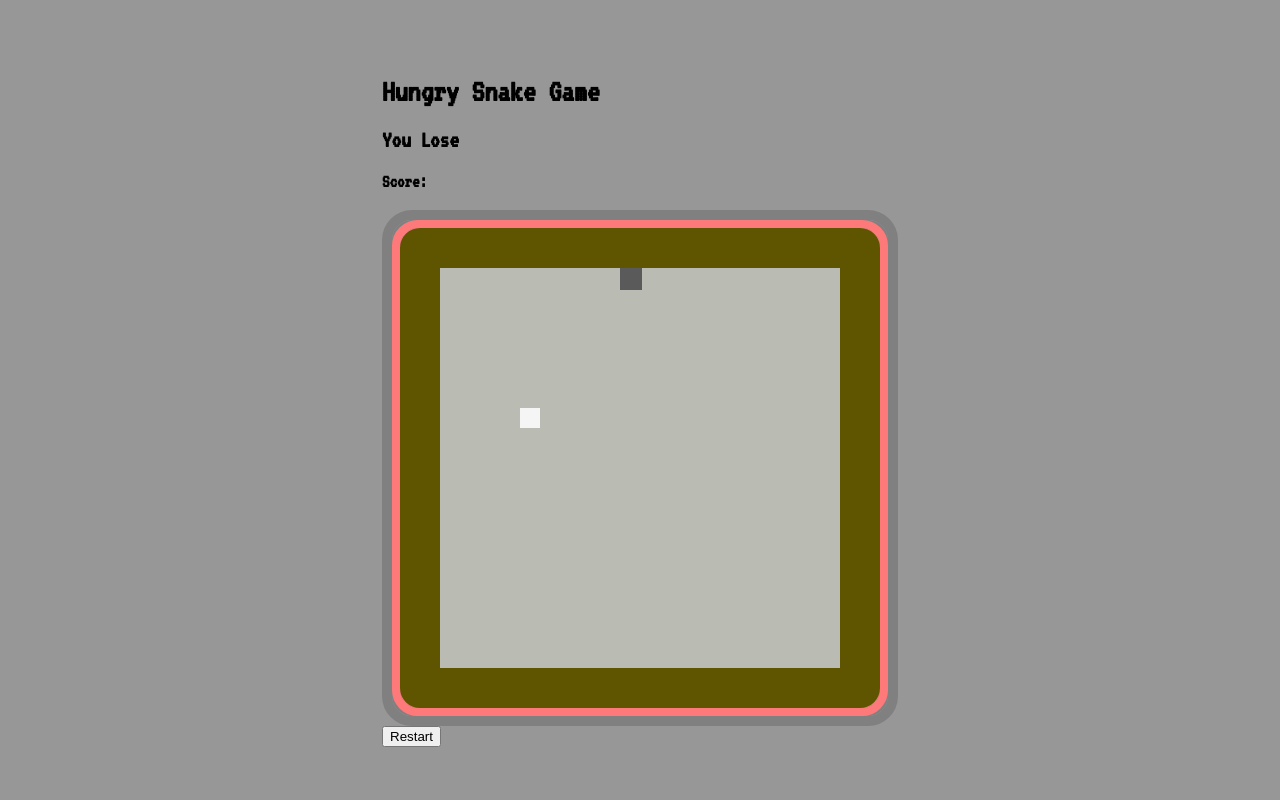
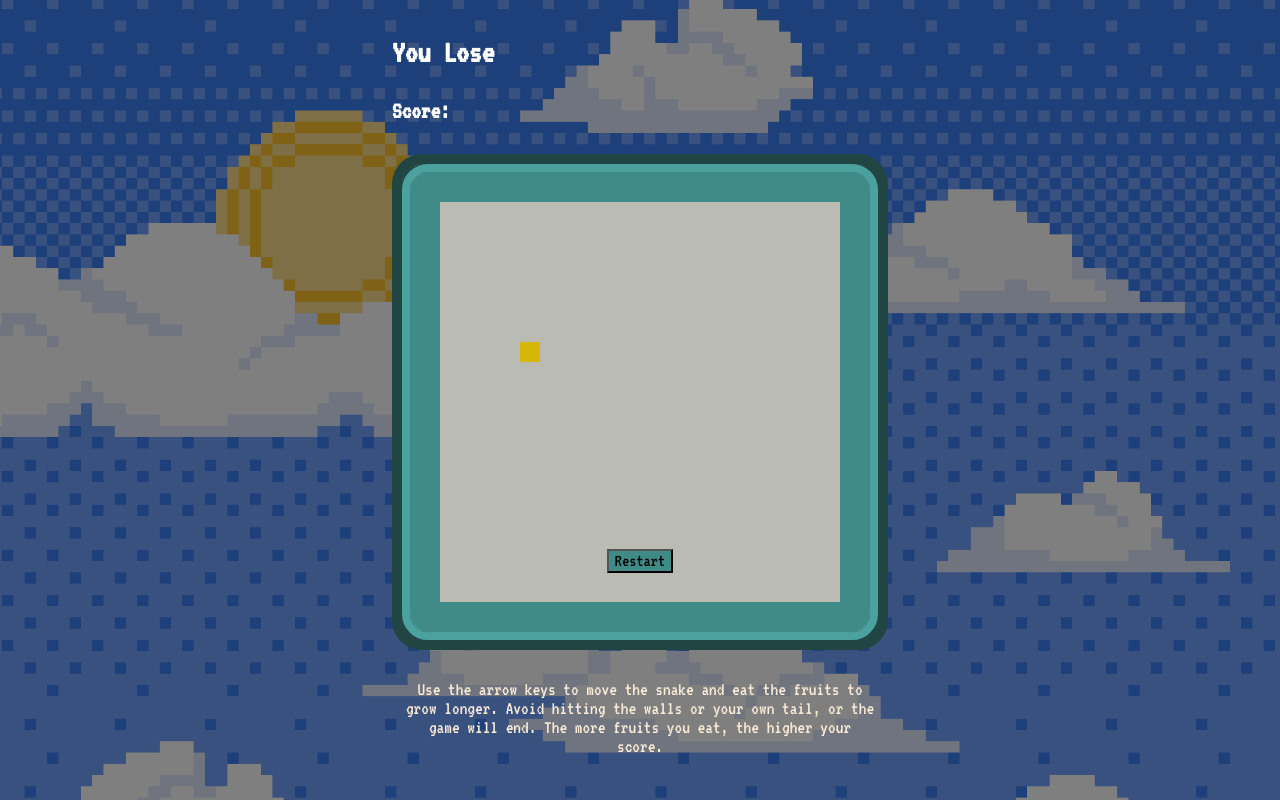
Before and after one commit to everett-wxy/HungrySnakeGame, a plain HTML site: page index.html in a window 1280 px wide. Both pictures are taken after a click on the button "Start". Drawn offline with Linux system fonts and the light colour scheme.

Commit message:
added special fruits

```diff
--- a/css/style.css
+++ b/css/style.css
@@ -1,67 +1,152 @@
-html, body {
-    height: 100vh;
-    margin: 0;
-    display: flex;
-    justify-content: center;
-    align-items: center;
-    font-family: "VT323", monospace;
+body {
+  display: flex;
+  flex-direction: column;
+  justify-content: center;
+  align-items: center;
+  height: 100vh;
+  margin: 0;
+  font-family: "VT323", monospace;
+  background-image: url(/8666420.jpg);
+  background-size: 110%;
+  background-repeat: no-repeat;
+  background-position: 60% 30%;
+  background-color: rgb(151, 151, 151);
 }
 
-html {
-    background-color: rgb(151, 151, 151);
+body::after {
+  content: "";
+  position: absolute;
+  top: 0;
+  left: 0;
+  width: 100%;
+  height: 100%;
+  background-color: rgba(0, 0, 0, 0.5); /* Adjust color and opacity */
+  z-index: -1;
 }
 
-.gameborder-1{
-    border: grey solid 10px;
-    border-radius: 30px;
-    box-shadow: inset 0 0 0 10px grey;
+.header {
+  width: 496px;
+  color: white;
 }
 
-.gameborder-2{
-    border: rgb(254, 122, 122) solid 8px;
-    border-radius: 26px;
-    box-shadow: inset 0 0 0 10px rgb(254, 122, 122);
+.score-parent {
+  display: flex;
+  gap: 20px;
+  margin-bottom: 21px;
 }
 
-.gameborder-3{
-    border: rgb(95, 85, 0) solid 30px;
-    border-radius: 20px;
-    box-shadow: inset 0 0 0 10px rgb(95, 85, 0);
+.score,
+.high-score {
+  /* font-size: 40px; */
+  /* font-weight: bolder; */
+  margin: 10px 0;
+}
+
+.high-score {
+  /* color: #d8ddca; */
+  color: hsl(178, 100%, 70%);
+  display: none;
+  text-shadow: 2px 2px 4px rgb(8, 70, 80);
+}
+
+#game-message {
+  text-transform: capitalize;
+}
+
+.game-border-1 {
+  border: #204543 solid 10px;
+  border-radius: 30px;
+  box-shadow: inset 0 0 0 10px #204543;
+}
+
+.game-border-2 {
+  border: #4ba19e solid 8px;
+  border-radius: 26px;
+  box-shadow: inset 0 0 0 10px #4ba19e;
+}
+
+.game-border-3 {
+  border: #408a87 solid 30px;
+  border-radius: 20px;
+  box-shadow: inset 0 0 0 5px #4ba19e;
 }
 
 .grid-container {
   display: grid;
-  grid-template-columns: repeat(20, 20px); /* 20 columns of 20px */
+  grid-template-columns: repeat(20, 20px);
   grid-template-rows: repeat(20, 20px);
-  gap: 0;
-  /* border: 1px solid black; */
-  margin: 10px;
   width: 400px;
   height: 400px;
+  /* margin: 5px;  */
   background-color: #babcb3;
-}
-
-.grid-cell {
-  border: 1px solid #ccc;
-  background-color: white;
+  overflow: hidden;
 }
 
 .snake-body {
   width: 20px;
   height: 20px;
-  background-color: #5a5a5a;
-  border: 1px dotted #5a5a5a;
+  background-color: #6be6e1;
+  /* border: 1px dotted #5a5a5a; */
   /* grid-column: 10;
   grid-row: 10; */
 }
 
-#restart-button {
-    display: none;
+.fruit {
+  width: 20px;
+  height: 20px;
+  background-color: #2b5c5a;
+}
+.special-fruit {
+  width: 20px;
+  height: 20px;
+  background-color: #d6b707;
 }
 
+.starting-screen {
+  display: flex;
+  position: absolute;
+  flex-direction: column;
+  justify-content: center;
+  align-items: center;
+  height: 400px;
+  width: 400px;
+  top: calc(50%);
+  left: 50%;
+  transform: translate(
+    -50%,
+    -50%
+  ); /* Offsets it by half its own width and height */
+}
 
-.fruit {
-    width: 20px;
-    height: 20px;
-    background-color: whitesmoke;
+#game-logo {
+  width: 250px;
 }
+
+#title {
+  text-align: center;
+  margin-top: -20px;
+}
+
+#instructions {
+  text-align: center;
+  text-transform: capitalize;
+  margin-top: 0;
+}
+
+p {
+  text-align: center;
+  color: antiquewhite;
+  width: 469px;
+  font-size: larger;
+  margin: 30px;
+}
+
+#restart-button {
+  display: none;
+}
+
+button {
+  font-family: "VT323", monospace;
+  font-size: large;
+  background-color: #408a87;
+}
--- a/index.html
+++ b/index.html
@@ -9,30 +9,39 @@
       href="https://fonts.googleapis.com/css2?family=VT323&display=swap"
       rel="stylesheet"
     />
-    <title>Hungry Snake Chase</title>
+    <title>Jiak Zhua</title>
     <link rel="stylesheet" href="./css/style.css" />
     <script defer src="./js/app.js"></script>
   </head>
 
   <body>
-    <div>
-      <div class="header">
-        <h1>Hungry Snake Game</h1>
-        <h2 id="game-message">Press Start to Play</h2>
-        <h3 class="score">Score: <span id="score"></span></h3>
+    <div class="header">
+      <h1 id="game-message">Beat the high score!</h1>
+      <div class="score-parent">
+        <h2 class="score">Score: <span id="score"></span></h2>
+        <h2 class="high-score">High Score: <span id="high-score"></span></h2>
       </div>
-      <div class="gameborder-1">
-        <div class="gameborder-2">
-          <div class="gameborder-3">
-            <div class="grid-container"></div>
-          </div>
+    </div>
+
+    <div class="game-border-1">
+      <div class="game-border-2">
+        <div class="game-border-3">
+          <div class="grid-container"></div>
         </div>
       </div>
+    </div>
 
-      <div class="buttons">
-        <button id="start-button">Start</button>
-        <button id="restart-button">Restart</button>
-      </div>
+    <div class="starting-screen">
+      <img id="game-logo" src="Cool-snake.png" />
+      <h1 id="title">Jiak Zhua</h1>
+      <h3 id="instructions">Press start to start the game</h3>
+      <button id="start-button">Start</button>
+      <button id="restart-button">Restart</button>
     </div>
+    <p>
+      Use the arrow keys to move the snake and eat the fruits to grow longer.
+      Avoid hitting the walls or your own tail, or the game will end. The more
+      fruits you eat, the higher your score.
+    </p>
   </body>
 </html>
--- a/js/app.js
+++ b/js/app.js
@@ -1,7 +1,4 @@
 /*-------------- Constants -------------*/
-const gridHeight = 20;
-const gridWidth = 20;
-const gridSize = gridHeight * gridWidth;
 
 /*---------- Variables (state) ---------*/
 
@@ -13,6 +10,8 @@ let snakeDirection;
 let ifCollideBody = false;
 let speed = 100;
 let score = 0;
+let highscore = 0;
+let spawnRareFruit = false;
 
 /*----- Cached Element References  -----*/
 
@@ -21,6 +20,11 @@ const startButton = document.getElementById("start-button");
 const restartButton = document.getElementById("restart-button");
 const gameMessage = document.getElementById("game-message");
 const scoreEl = document.getElementById("score");
+const gameLogo = document.getElementById("game-logo");
+const gameTitle = document.getElementById("title");
+const instruction = document.getElementById("instructions");
+const highscoreEl = document.getElementById("high-score");
+const highscoreMessage = document.querySelector(".high-score");
 
 /*-------------- Functions -------------*/
 
@@ -32,6 +36,10 @@ function startGame() {
   snakeDirection = "up";
   movementInterval();
   score = 0;
+  gameLogo.style.visibility = "hidden";
+  gameTitle.style.visibility = "hidden";
+  instruction.style.visibility = "hidden";
+  startButton.style.display = "none";
 }
 
 function countDown() {
@@ -54,6 +62,9 @@ function renderSnakeHead() {
   snakeBody.classList.add("snake-body"); // adding class to div element
   snakeBody.style.gridColumnStart = snakePosition[0].x; // adding grid column css value
   snakeBody.style.gridRowStart = snakePosition[0].y;
+  if (snakePosition[0].x === 0 || snakePosition[0].y === 0) {
+    return;
+  }
   gameBoard.insertBefore(snakeBody, gameBoard.firstChild); // add html element at the beginning of gameBoard
 }
 
@@ -77,14 +88,24 @@ function generateFruits() {
   ) {
     fruitPosition = { x: RandomCoordinate(), y: RandomCoordinate() };
   }
-
+  generateRareFruit();
   const fruitElement = document.createElement("div");
-  fruitElement.classList.add("fruit");
+  if (spawnRareFruit) {
+    fruitElement.classList.add("special-fruit");
+  } else fruitElement.classList.add("fruit");
   fruitElement.style.gridColumnStart = fruitPosition.x;
   fruitElement.style.gridRowStart = fruitPosition.y;
   gameBoard.appendChild(fruitElement);
 }
 
+function generateRareFruit() {
+  const randomNum = Math.random();
+  if (randomNum < 0.5) {
+    spawnRareFruit = true;
+  } else {
+    spawnRareFruit = false;
+  }
+}
 function moveSnake() {
   let movingSnake;
   if (gameIsActive) {
@@ -105,9 +126,9 @@ function moveSnake() {
     snakePosition.unshift(movingSnake); // add updated coordinates  to start of array 'snakePosition'
     snakePosition.pop(); //remove last coordinates of array 'snakePosition'
     unrenderSnakeTail(); // remove html element of snake tail
+    checkLoseConditions();
     renderSnakeHead(); // creating html element of snake head
     eatFruit();
-    checkLoseConditions();
     movementInterval();
   }
 }
@@ -122,19 +143,24 @@ function eatFruit() {
     fruitPosition.x === snakePosition[0].x &&
     fruitPosition.y === snakePosition[0].y
   ) {
-    const fruitElement = document.querySelector(".fruit");
+    let fruitElement;
+    if (spawnRareFruit) {
+      fruitElement = document.querySelector(".special-fruit");
+    } else fruitElement = document.querySelector(".fruit");
     fruitElement.remove();
+    if (spawnRareFruit) {
+      score += 5;
+    } else score++;
+    updateScore();
+    growBody();
     generateFruits();
-    growBody();
-    score++;
-    updateScore();
+
   }
 }
 
 function growBody() {
   let newBodyCoordinates;
   let snakeGrow;
-  // error is thrown because length of snake at the beginning is less than 2
   if (snakePosition.length < 2) {
     switch (snakeDirection) {
       case "up":
@@ -180,6 +206,7 @@ function growBody() {
   snakeGrow.style.gridColumnStart = newBodyCoordinates.x;
   snakeGrow.style.gridRowStart = newBodyCoordinates.y;
   gameBoard.appendChild(snakeGrow);
+  speed *= 0.95;
 }
 
 function updateScore() {
@@ -227,11 +254,26 @@ function restartGame() {
   snakePosition = [{ x: 10, y: 10 }];
   snakeDirection = "up";
   ifCollideBody = false;
-  gameMessage.innerText = `Press Start to Play`;
+  gameMessage.innerText = `Play again and beat your high score`;
   startButton.style.display = "block";
   restartButton.style.display = "none";
+  gameLogo.style.visibility = "visible";
+  gameTitle.style.visibility = "visible";
+  instruction.style.visibility = "visible";
+  updateHighScore();
   score = 0;
+  speed = 100;
+  updateScore();
 }
+
+function updateHighScore() {
+  if (score > highscore) {
+    highscore = score;
+    highscoreEl.innerText = highscore;
+    highscoreMessage.style.display = "block";
+  }
+}
+
 /*----------- Event Listeners ----------*/
 
 startButton.addEventListener("click", startGame);
```
Also changed, not shown: 8666420.jpg (added), Cool-snake.png (added), image_transparent_Craiyon.png (added).
